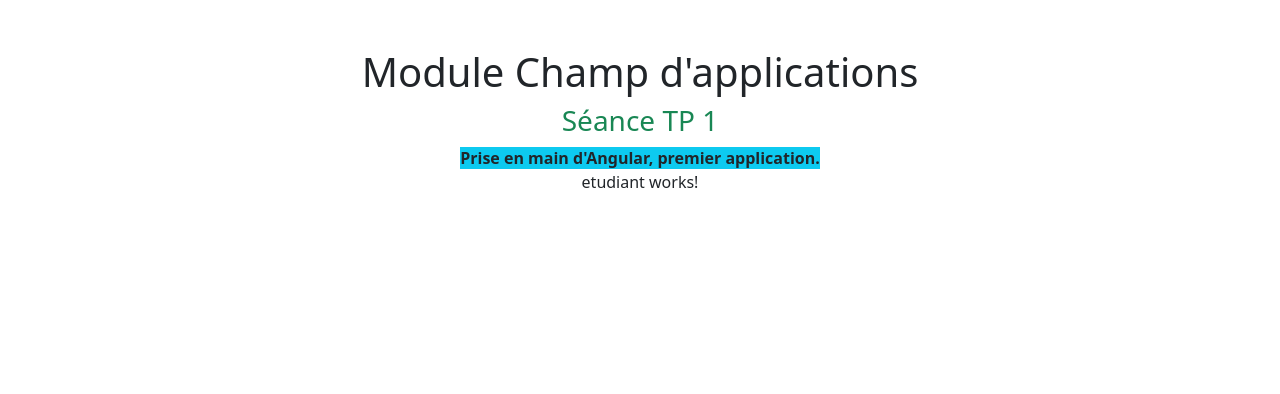
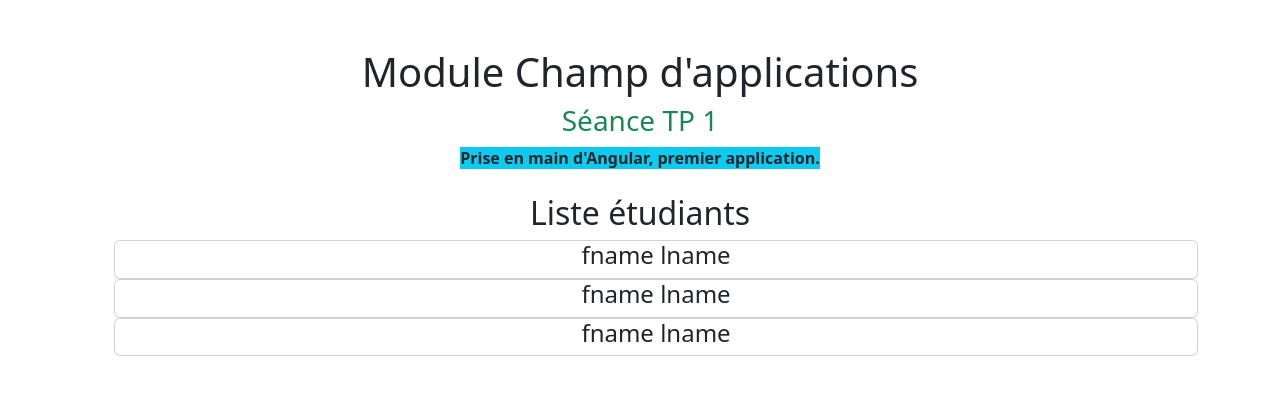
Before and after one commit to moqim-ghizlan/CIM-Tp1Angular, an Angular app: page / in a window 1280 px wide. Shown: the top 394 px of the page. Built offline with nearby package versions, Linux system fonts and the light colour scheme.

Commit message:
Class Etudiant + getters et setters

```diff
--- a/src/app/app.html
+++ b/src/app/app.html
@@ -3,6 +3,17 @@
     <h1 class="">{{ nomSeance() }}</h1>
     <h3 class="text-success">{{ SeanceHint() }}</h3>
     <span class="bg-info fw-bold m-0 p-0 w-auto">{{ resumeSeance() }}</span>
-    <app-etudiant></app-etudiant>
+    <div class="card-container mt-4">
+      <div class="row">
+        <div class="col-xs-12">
+          <h2>Liste étudiants</h2>
+          <ul>
+            <app-student></app-student>
+            <app-student></app-student>
+            <app-student></app-student>
+          </ul>
+        </div>
+      </div>
+    </div>
   </section>
 </main>
--- a/src/app/app.ts
+++ b/src/app/app.ts
@@ -1,11 +1,11 @@
 import { Component, signal } from '@angular/core';
-import { Etudiant } from './etudiant/etudiant';
+import { Student } from './student/student';
 
 @Component({
-  imports: [Etudiant],
   selector: 'app-root',
   styleUrl: './app.css',
   templateUrl: './app.html',
+  imports: [Student],
 })
 export class App {
   protected readonly nomSeance = signal(`Module Champ d'applications`);
@@ -13,4 +13,5 @@ export class App {
   protected readonly resumeSeance = signal(
     `Prise en main d'Angular, premier application.`,
   );
+
 }
--- a/src/app/etudiant/etudiant.html
+++ /dev/null
@@ -1 +0,0 @@
-<p>etudiant works!</p>
--- /dev/null
+++ b/src/app/student/student.html
@@ -0,0 +1,3 @@
+<li class="card card-small">
+    <h4>{{ getFullName() }}</h4>
+</li>
--- /dev/null
+++ b/src/app/student/student.ts
@@ -0,0 +1,25 @@
+import { Component } from '@angular/core';
+
+@Component({
+  imports: [],
+  selector: 'app-student',
+  styleUrl: './student.css',
+  templateUrl: './student.html',
+})
+export class Student {
+  firstName = 'fname';
+  lastName = 'lname';
+
+  setFirstName(name: string) {
+    this.firstName = name;
+  }
+
+  setLastName(name: string) {
+    this.lastName = name;
+  }
+
+  getFullName(): string {
+    return `${this.firstName} ${this.lastName}`;
+  }
+
+}
```
Also changed, not shown: src/app/etudiant/etudiant.ts (deleted, +0 -9 lines), src/app/student/student.css (added), 1 other file (tests, documents, lock files or other folders).
